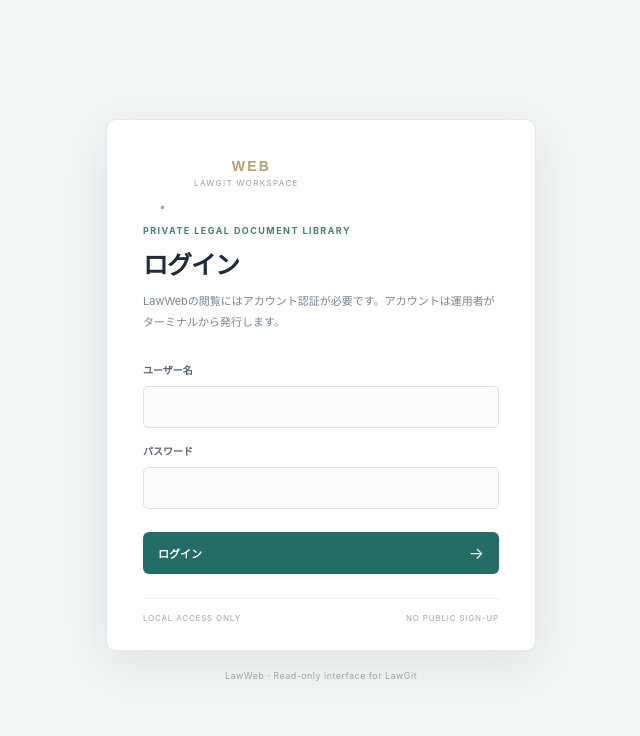
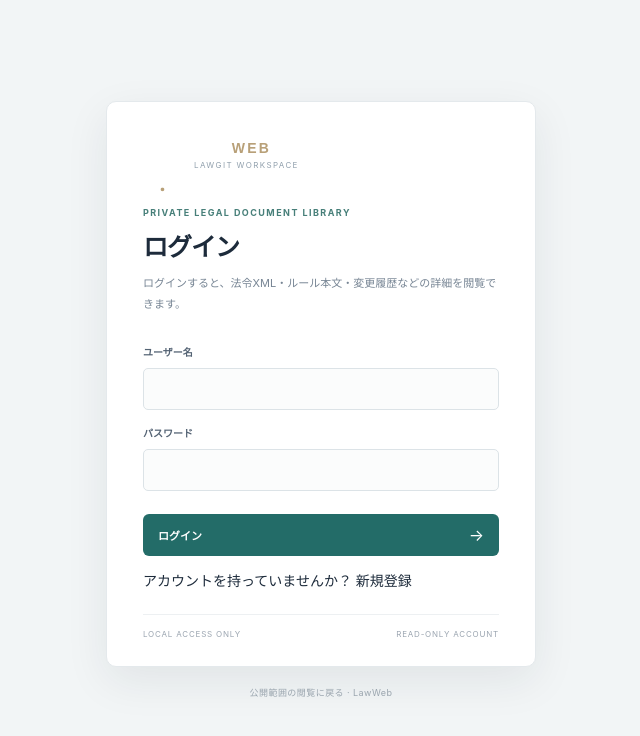
Before and after one commit to sibainugameing/lawweb, a Flask app: page /login in a window 1280 px wide. Shown: the top 736 px of the page, without its empty margins (319-959 px from the left). Run offline with Flask 3, Linux system fonts and the light colour scheme.

Commit message:
Add registration link and clarify login access

```diff
--- a/templates/login.html
+++ b/templates/login.html
@@ -17,9 +17,8 @@
       </a>
       <p class="eyebrow">PRIVATE LEGAL DOCUMENT LIBRARY</p>
       <h1>ログイン</h1>
-      <p class="auth-description">LawWebの閲覧にはアカウント認証が必要です。アカウントは運用者がターミナルから発行します。</p>
+      <p class="auth-description">ログインすると、法令XML・ルール本文・変更履歴などの詳細を閲覧できます。</p>
       {% if error %}<div class="auth-alert" role="alert">{{ error }}</div>{% endif %}
-      {% if setup_message %}<div class="auth-notice">{{ setup_message }}</div>{% endif %}
       <form method="post" action="{{ url_for('login_post') }}" class="auth-form" autocomplete="on">
         <input type="hidden" name="csrf_token" value="{{ csrf_token }}">
         <label for="username">ユーザー名</label>
@@ -28,9 +27,10 @@
         <input id="password" name="password" type="password" autocomplete="current-password" required maxlength="1024">
         <button class="button button-primary auth-submit" type="submit">ログイン <span aria-hidden="true">→</span></button>
       </form>
-      <div class="auth-meta"><span>LOCAL ACCESS ONLY</span><span>NO PUBLIC SIGN-UP</span></div>
+      <p class="auth-switch">アカウントを持っていませんか？ <a href="{{ url_for('register') }}">新規登録</a></p>
+      <div class="auth-meta"><span>LOCAL ACCESS ONLY</span><span>READ-ONLY ACCOUNT</span></div>
     </section>
-    <p class="auth-footnote">LawWeb · Read-only interface for LawGit</p>
+    <p class="auth-footnote"><a href="/">公開範囲の閲覧に戻る</a> · LawWeb</p>
   </main>
 </body>
 </html>
```
